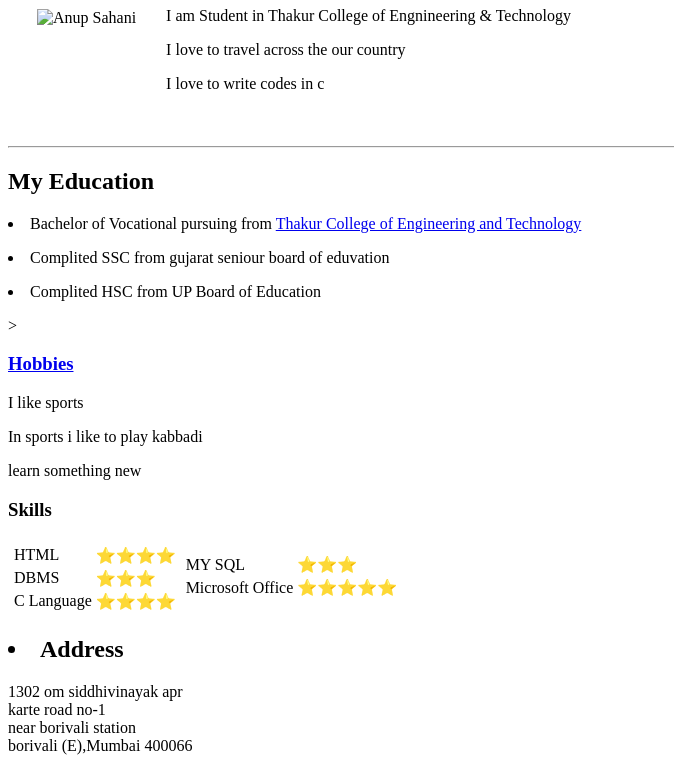
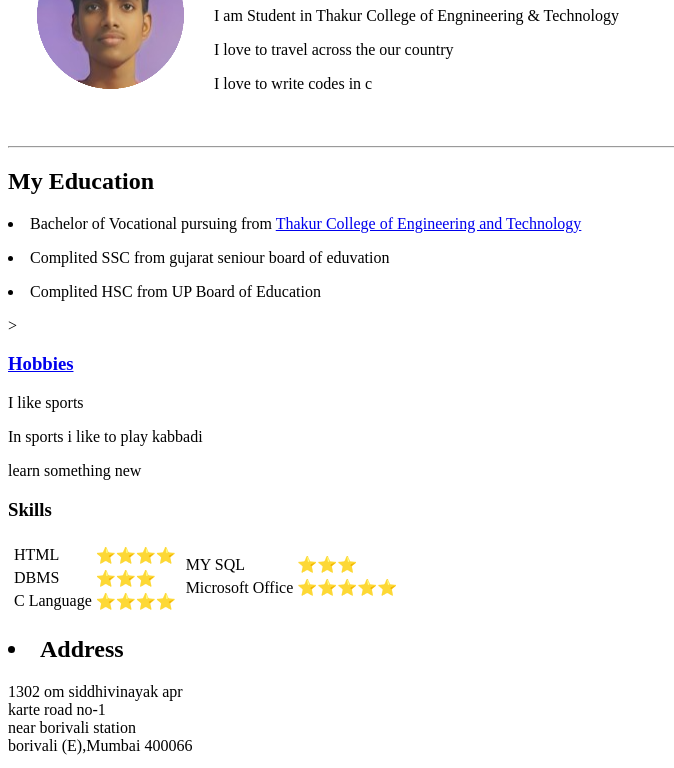
Before and after one commit to SahaniAnup/CV, a plain HTML site: page index.html in a window 1280 px wide. Shown: the part 110-878 px from the top of the page, without its empty margins (0-674 px from the left). Drawn offline with Linux system fonts and the light colour scheme.

Commit message:
Update index.html

```diff
--- a/index.html
+++ b/index.html
@@ -10,7 +10,7 @@
   <table cellspacing="28">
     <tr>
       <td>
-    <img src="image/Anup's image.png" alt="Anup Sahani"></td>
+    <img src="Anup's image.png" alt="Anup Sahani"></td>
    <td><h1>Sahani Anup</h1>
    <p>I am Student in Thakur College of Engnineering & Technology</p>
    <p>I love to travel across the our country</p>
```
